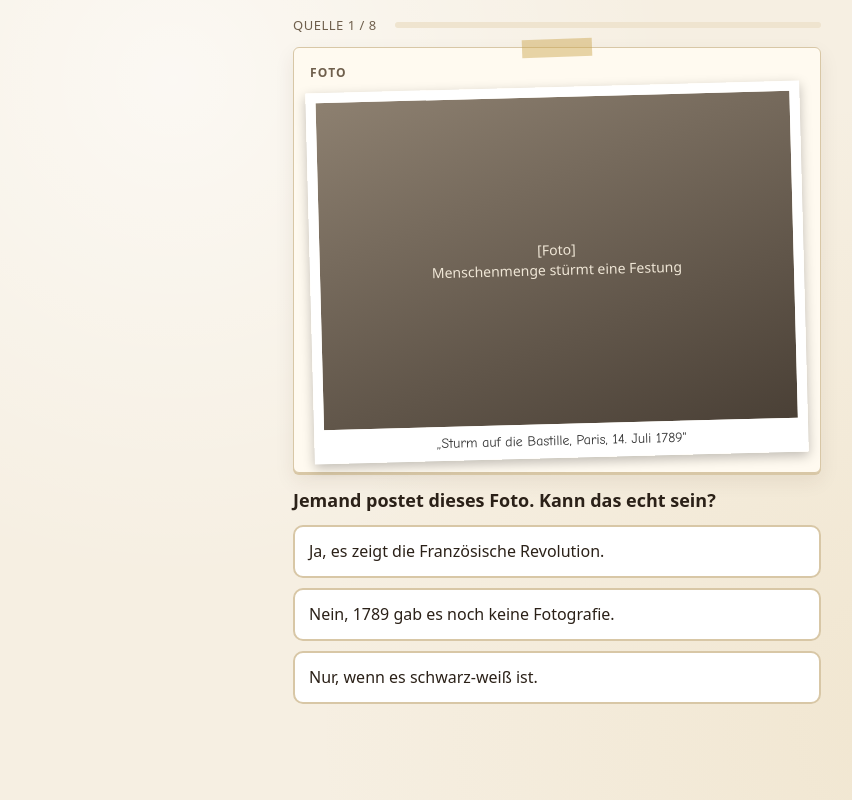
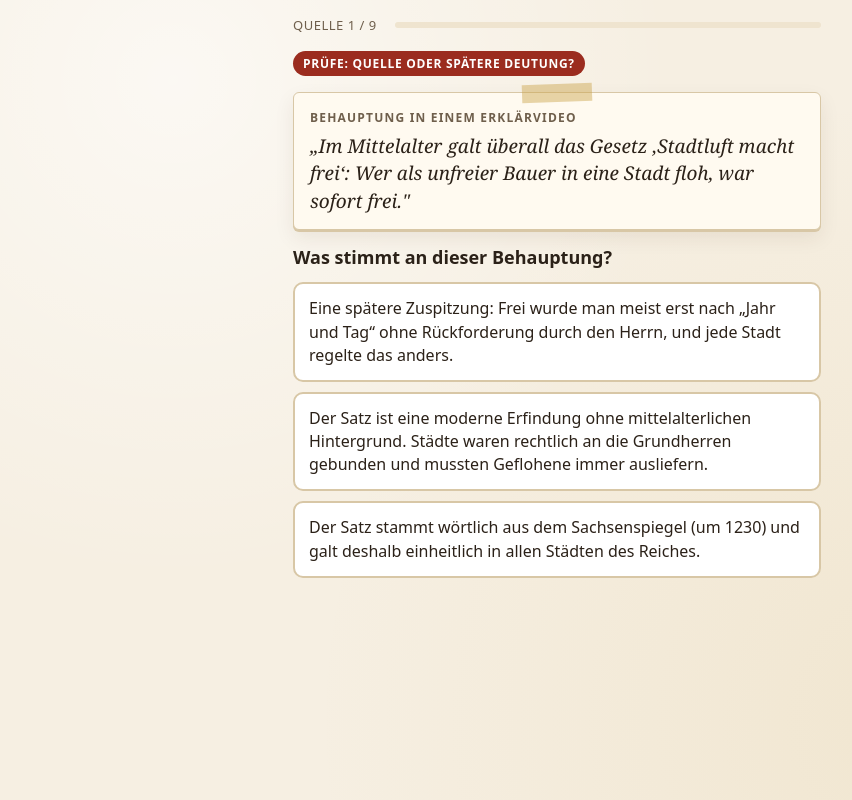
Before and after one commit to NB-GSN/tdot, a plain HTML site: page quellencheck/index.html in a window 1280 px wide. Both pictures are taken after a click on the button "Los geht's". Shown: the whole page, without its empty margins (83-935 px from the left). Drawn offline with Linux system fonts and the light colour scheme.

Commit message:
Quellencheck anspruchsvoller: Faktencheck-Fragen, Mittelalter und Kaiserreich
Co-Authored-By: Claude Opus 5.5 <noreply@anthropic.com>
Claude-Session: https://claude.ai/code/session_01XerayueihPq6wobW56Heaw

```diff
--- a/quellencheck/index.html
+++ b/quellencheck/index.html
@@ -60,6 +60,7 @@ button{font:inherit;cursor:pointer}
 .tile ul{margin:6px 0 0;padding-left:18px}
 .small{font-family:system-ui,sans-serif;font-size:13px;color:var(--muted)}
 .intro li{margin-bottom:6px}
+.tag{display:inline-block;font-family:system-ui,sans-serif;font-size:12px;font-weight:700;letter-spacing:.06em;text-transform:uppercase;color:#fff;background:var(--accent);border-radius:20px;padding:4px 10px;margin:4px 0 6px}
 </style>
 </head>
 <body>
@@ -73,9 +74,9 @@ button{font:inherit;cursor:pointer}
     <div class="doc intro">
       <div class="kind">Dein Auftrag</div>
       <ul style="margin:0;padding-left:20px">
-        <li>8 Quellen, je eine Frage</li>
-        <li>Dauert ungefähr 4 Minuten</li>
-        <li>Nach jeder Antwort erfährst du, was dahintersteckt und was du davon in der Oberstufe lernst.</li>
+        <li>9 Quellen und Behauptungen, je eine Frage</li>
+        <li>Dauert ungefähr 6 Minuten</li>
+        <li>Prüfe wie in der Oberstufe: Wer spricht? Wann? Mit welcher Absicht? Und was fehlt?</li>
       </ul>
     </div>
     <button class="btn" id="go">Los geht's</button>
@@ -84,7 +85,7 @@ button{font:inherit;cursor:pointer}
 
   <!-- Quiz -->
   <section id="quiz" class="hide">
-    <header class="top"><span id="count">Quelle 1 / 8</span><div class="bar"><i id="prog"></i></div></header>
+    <header class="top"><span id="count">Quelle 1 / 9</span><div class="bar"><i id="prog"></i></div></header>
     <div id="card"></div>
   </section>
 
@@ -102,6 +103,7 @@ button{font:inherit;cursor:pointer}
         Wie kämpfen Menschen um Mitsprache und Freiheit?
         <ul>
           <li>Demokratie im antiken Athen</li>
+          <li>Die Stadt im Spätmittelalter</li>
           <li>Unabhängigkeit der USA und Kampf gegen die Sklaverei</li>
           <li>Französische Revolution und Revolution 1848/49</li>
           <li>China und Russland im 20. Jahrhundert</li>
@@ -111,7 +113,8 @@ button{font:inherit;cursor:pointer}
         <h3>Qualifikationsphase (Q1 und Q2)</h3>
         Wie ist unsere Gegenwart entstanden?
         <ul>
-          <li>Moderne und Erster Weltkrieg</li>
+          <li>Das Deutsche Kaiserreich und die Moderne</li>
+          <li>Erster Weltkrieg und Weimarer Republik</li>
           <li>Nationalsozialismus und Zweiter Weltkrieg</li>
           <li>Kalter Krieg und geteiltes Deutschland</li>
           <li>Friedliche Revolution 1989 und die Welt danach</li>
@@ -127,7 +130,7 @@ button{font:inherit;cursor:pointer}
       </div>
       <div class="tile">
         <h3>Was du mitnimmst</h3>
-        Fake News und Propaganda durchschauen, gut argumentieren, Texte kritisch lesen, eine Facharbeit schreiben. Das brauchst du in Jura, Journalismus, Politik, Lehramt und überall, wo man mit Informationen arbeitet.
+        Fake News und Propaganda durchschauen, Quellen kritisch lesen und vergleichen, begründet urteilen und überzeugend argumentieren. Das brauchst du in Jura, Journalismus, Politik, Lehramt und überall, wo man mit Informationen arbeitet.
       </div>
     </div>
     <p style="font-family:system-ui,sans-serif"><b>Fragen?</b> Sprich uns hier im Raum an und schau dir die echten Objekte auf dem Tisch an!</p>
@@ -139,81 +142,144 @@ button{font:inherit;cursor:pointer}
 <script>
 const Q = [
   {
-    src: `<div class="kind">Foto</div>
-      <div class="photo">[Foto]<br>Menschenmenge stürmt eine Festung<span>„Sturm auf die Bastille, Paris, 14. Juli 1789"</span></div>`,
-    q: "Jemand postet dieses Foto. Kann das echt sein?",
-    a: ["Ja, es zeigt die Französische Revolution.", "Nein, 1789 gab es noch keine Fotografie.", "Nur, wenn es schwarz-weiß ist."],
-    r: 1,
-    fb: "Das älteste erhaltene Foto stammt von etwa 1826/27. Vom Sturm auf die Bastille gibt es nur Gemälde und Zeichnungen. Ein „Foto“ davon ist also nachgestellt, aus einem Film oder von einer KI erzeugt.",
-    skill: "Die Französische Revolution ist Thema in der <b>EF</b>. Dabei lernst du, Bilder als Quellen zu prüfen."
+    tag: "Quelle oder spätere Deutung?",
+    src: `<div class="kind">Behauptung in einem Erklärvideo</div>
+      <blockquote>„Im Mittelalter galt überall das Gesetz ‚Stadtluft macht frei‘: Wer als unfreier Bauer in eine Stadt floh, war sofort frei."</blockquote>`,
+    q: "Was stimmt an dieser Behauptung?",
+    a: [
+      "Eine spätere Zuspitzung: Frei wurde man meist erst nach „Jahr und Tag“ ohne Rückforderung durch den Herrn, und jede Stadt regelte das anders.",
+      "Der Satz ist eine moderne Erfindung ohne mittelalterlichen Hintergrund. Städte waren rechtlich an die Grundherren gebunden und mussten Geflohene immer ausliefern.",
+      "Der Satz stammt wörtlich aus dem Sachsenspiegel (um 1230) und galt deshalb einheitlich in allen Städten des Reiches."
+    ],
+    r: 0,
+    fb: "Die griffige Formel „Stadtluft macht frei“ stammt von Rechtshistorikern des 19. Jahrhunderts. Sie fasst ein Prinzip zusammen, das in vielen Stadtrechten vorkam, aber mit Bedingungen: Meist musste man „Jahr und Tag“ in der Stadt leben, ohne dass der Herr Ansprüche erhob. Eine Darstellung kann also wie eine Quelle klingen.",
+    skill: "Die <b>Stadt im Spätmittelalter</b> ist Thema in der <b>EF</b>."
   },
   {
-    src: `<div class="kind">Zitat aus dem Internet</div>
-      <blockquote>„Die Definition von Wahnsinn ist, immer wieder das Gleiche zu tun und andere Ergebnisse zu erwarten."</blockquote>
-      <div class="who">angeblich: Albert Einstein</div>`,
-    q: "Hat Einstein das wirklich gesagt?",
-    a: ["Ja, das ist sein berühmtestes Zitat.", "Es gibt keinen Beleg dafür, dass Einstein das gesagt hat.", "Ja, es steht ja überall im Internet."],
+    tag: "Gegenquelle",
+    src: `<div class="kind">Erklärung der Menschen- und Bürgerrechte, Paris, 26. August 1789, Artikel 1</div>
+      <blockquote>„Die Menschen werden frei und gleich an Rechten geboren und bleiben es."</blockquote>`,
+    q: "Mit welcher Quelle kannst du am besten zeigen, wo dieser Anspruch an Grenzen stieß?",
+    a: [
+      "Mit dem Bericht eines Pariser Augenzeugen vom Sturm auf die Bastille (Juli 1789)",
+      "Mit der „Erklärung der Rechte der Frau und Bürgerin“ von Olympe de Gouges (1791)",
+      "Mit der Verfassung von 1791, die die Erklärung als Präambel übernahm",
+      "Mit Edmund Burkes „Betrachtungen über die Französische Revolution“ (1790), einer konservativen Kritik"
+    ],
     r: 1,
-    fb: "Forscher haben in Einsteins Schriften nichts Entsprechendes gefunden. Der Satz taucht erst Jahrzehnte nach seinem Tod (1955) auf. Ein berühmter Name macht ein Zitat glaubwürdiger, deshalb werden solche Sätze gern großen Namen „untergeschoben“.",
-    skill: "<b>Oberstufen-Werkzeug:</b> Du fragst immer nach der Herkunft einer Quelle. Das hilft dir auch gegen Fake News."
+    fb: "Olympe de Gouges schrieb die Erklärung 1791 bewusst um und machte so sichtbar, dass Frauen ausgeschlossen blieben. Auch viele Männer durften nicht wählen: Die Verfassung von 1791 kannte ein Zensuswahlrecht, das „Passivbürger“ ohne genug Steuerleistung ausschloss. Eine Gegenquelle zeigt, was eine Quelle verschweigt.",
+    skill: "Die <b>Französische Revolution</b> ist Thema in der <b>EF</b> (Politische Partizipation und Freiheitsstreben)."
   },
   {
-    src: `<div class="kind">Drei Dinge über den Ersten Weltkrieg</div>
-      <p style="margin:0;font-family:system-ui,sans-serif;font-size:16px">A) Tagebuch eines Soldaten, geschrieben 1916 an der Front<br>B) Schulbuchkapitel aus dem Jahr 2020<br>C) Kinofilm über den Krieg aus dem Jahr 2022</p>`,
-    q: "Was davon ist eine historische Quelle?",
-    a: ["Nur A, das Tagebuch", "A und B", "Alle drei"],
-    r: 0,
-    fb: "Eine <b>Quelle</b> stammt aus der Zeit selbst, wie das Tagebuch von 1916. Schulbuch und Film sind <b>Darstellungen</b>: Menschen von heute erzählen über die Vergangenheit, und jede Darstellung ist eine Deutung.",
-    skill: "In der Oberstufe vergleichst du Quellen und Darstellungen und prüfst, wie Geschichte erzählt wird."
+    tag: "Anspruch und Wirklichkeit",
+    src: `<div class="kind">Unabhängigkeitserklärung der USA, 4. Juli 1776</div>
+      <blockquote>„Wir halten diese Wahrheiten für selbstverständlich: dass alle Menschen gleich geschaffen sind …"</blockquote>
+      <div class="who">Hauptautor: Thomas Jefferson, Plantagenbesitzer in Virginia, der zeitlebens Sklaven besaß</div>`,
+    q: "Wie lässt sich dieser Widerspruch historisch am besten deuten?",
+    a: [
+      "Die Erklärung beendete die Sklaverei 1776 in allen Kolonien, die Südstaaten führten sie aber nach dem Krieg wieder ein.",
+      "Der Satz war ein Ideal, das seine Verfasser nicht einlösten. Gerade darauf konnten sich Gegner der Sklaverei später berufen.",
+      "Der Satz wurde erst nach dem Bürgerkrieg nachträglich in die Erklärung eingefügt.",
+      "Der Satz meinte nur die Gleichheit der Kolonisten mit den Briten. Um Sklaverei ging es in der Debatte von 1776 überhaupt nicht."
+    ],
+    r: 1,
+    fb: "Die Sklaverei bestand bis 1865 weiter. Abolitionisten wie Frederick Douglass hielten der Nation ihre eigene Erklärung vor („What to the Slave is the Fourth of July?“, 1852). Ideale wirken oft gerade durch den Abstand zur Wirklichkeit.",
+    skill: "Entstehung der USA und <b>Abolitionismus</b> sind Thema in der <b>EF</b>."
   },
   {
-    src: `<div class="kind">Rede, Athen, 431 v. Chr.</div>
-      <blockquote>„Der Name unserer Verfassung ist Demokratie, weil der Staat nicht auf wenige, sondern auf die Mehrheit ausgerichtet ist."</blockquote>
-      <div class="who">Perikles, überliefert vom Geschichtsschreiber Thukydides</div>`,
-    q: "Wer durfte in Athen in der Volksversammlung abstimmen?",
-    a: ["Alle Menschen, die in Athen lebten", "Nur erwachsene männliche Bürger Athens", "Männer und Frauen ab 18"],
+    tag: "Entstehungskontext und Intention",
+    src: `<div class="kind">Gemälde</div>
+      <p style="margin:0 0 6px"><b>Anton von Werner: „Die Proklamierung des Deutschen Kaiserreiches (18. Januar 1871)“</b>, Fassung von 1885</p>
+      <div class="who">Werner war 1871 als Augenzeuge im Spiegelsaal von Versailles. Die Fassung von 1885 war ein Geschenk des Kaiserhauses zu Bismarcks 70. Geburtstag. Sie zeigt Bismarck in der Bildmitte in strahlend weißer Uniform; am 18. Januar 1871 trug er eine dunkle.</div>`,
+    q: "Wofür ist dieses Bild vor allem eine aussagekräftige Quelle?",
+    a: [
+      "Für den genauen Ablauf am 18. Januar 1871, denn der Maler war Augenzeuge.",
+      "Für das Bild, das man sich 1885 von der Reichsgründung machen sollte: eine Gründung „von oben“ mit Bismarck als Helden.",
+      "Für die Sicht des Malers selbst, denn Künstler malten im Kaiserreich frei nach eigener politischer Überzeugung.",
+      "Für die Machtverhältnisse von 1871, denn das Bild zeigt genau, wer damals neben dem Kaiser die Entscheidungen traf."
+    ],
     r: 1,
-    fb: "Frauen, Sklaven und Zugezogene durften nicht mitbestimmen. Die „Mehrheit“ war also nur ein kleiner Teil der Bevölkerung. Übrigens hat Thukydides die Rede nachträglich aufgeschrieben. Ob Perikles genau so gesprochen hat, wissen wir nicht.",
-    skill: "Die attische Demokratie ist Thema in der <b>EF</b>. Du vergleichst dabei Anspruch und Wirklichkeit."
+    fb: "Augenzeugenschaft macht ein Bild nicht automatisch genau. Die Fassung von 1885 ist ein Auftragswerk: Sie rückt Bismarck in den Mittelpunkt und zeigt fast nur Fürsten und Offiziere, kein Parlament und kein Volk. Sie verrät mehr über die Erinnerungspolitik 1885 als über den Tag selbst.",
+    skill: "Das <b>Kaiserreich</b> ist Thema in der <b>Q-Phase</b>."
   },
   {
-    src: `<div class="kind">Unabhängigkeitserklärung der USA, 1776</div>
-      <blockquote>„Wir halten diese Wahrheiten für selbstverständlich: dass alle Menschen gleich geschaffen sind …"</blockquote>
-      <div class="who">Hauptautor: Thomas Jefferson</div>`,
-    q: "Was fällt auf, wenn man weiß, dass Jefferson Sklaven besaß?",
-    a: ["Nichts, „alle Menschen“ schloss Sklaven mit ein.", "Es gibt einen Widerspruch zwischen dem Ideal und der Wirklichkeit.", "Jefferson hat den Satz nicht ernst gemeint, also ist er unwichtig."],
+    tag: "Quelle oder Darstellung?",
+    src: `<div class="kind">Roman</div>
+      <p style="margin:0 0 6px"><b>Erich Maria Remarque: „Im Westen nichts Neues“</b>, erschienen 1928/29</p>
+      <div class="who">Remarque war ab 1917 selbst Soldat an der Westfront und wurde verwundet. Der Roman wurde ein Weltbestseller und war heftig umstritten; die Nationalsozialisten verbrannten ihn 1933.</div>`,
+    q: "Wie ordnest du den Roman ein?",
+    a: [
+      "Als Primärquelle, die den Frontalltag 1914–1918 authentisch dokumentiert, weil der Autor dabei war.",
+      "Als literarische Darstellung mit zehn Jahren Abstand und zugleich als Quelle für den Streit um den Krieg in der Weimarer Republik.",
+      "Als Sekundärliteratur, weil Remarque seine Erlebnisse erst zehn Jahre später verarbeitet hat und Historiker Romane grundsätzlich nicht verwenden.",
+      "Als Quelle für den Frontalltag, aber nur, wenn man die Handlung mit Feldpostbriefen abgleicht; für die Zeit nach 1918 sagt der Roman nichts aus."
+    ],
     r: 1,
-    fb: "Die Sklaverei bestand in den USA noch fast 90 Jahre weiter und wurde erst 1865 abgeschafft. Gegner der Sklaverei haben sich später genau auf diesen Satz berufen. Ein Ideal kann also auch dann etwas bewirken, wenn seine Verfasser es selbst nicht einlösen.",
-    skill: "Die Entstehung der USA und der Kampf gegen die Sklaverei sind Thema in der <b>EF</b>."
+    fb: "Ob etwas Quelle oder Darstellung ist, hängt von deiner Frage ab. Für den Kriegsalltag 1916 ist der Roman eine nachträgliche, literarisch geformte Darstellung. Für die Frage, wie Deutsche Ende der 1920er über den Krieg stritten, ist er eine erstklassige Quelle.",
+    skill: "Erster Weltkrieg und Weimarer Republik sind Thema in der <b>Q-Phase</b>."
   },
   {
-    src: `<div class="kind">Plakat, Deutschland 1938</div>
-      <div class="poster"><b>EIN VOLK<br>EIN REICH<br>EIN FÜHRER</b><small>NS-Propagandaparole zum „Anschluss“ Österreichs</small></div>`,
-    q: "Wozu diente so ein Plakat?",
-    a: ["Es sollte neutral informieren.", "Es sollte Gefühle wecken und Zustimmung zum NS-Staat erzeugen.", "Es war ein Kunstwerk ohne politischen Zweck."],
+    tag: "Intention",
+    src: `<div class="kind">Aussage vor dem Untersuchungsausschuss der Nationalversammlung, 18. November 1919</div>
+      <blockquote>„Ein englischer General sagte mit Recht: ‚Die deutsche Armee ist von hinten erdolcht worden.‘"</blockquote>
+      <div class="who">Paul von Hindenburg, im Krieg Chef der Obersten Heeresleitung (OHL)</div>`,
+    q: "Was ist für die Beurteilung dieser Aussage entscheidend?",
+    a: [
+      "Hindenburg sagte als Zeuge vor einem parlamentarischen Ausschuss aus; das macht seine Deutung der Niederlage besonders belastbar.",
+      "Die OHL hatte selbst Ende September 1918 den Waffenstillstand verlangt. Die Aussage schiebt die Schuld an der Niederlage der Heimat zu.",
+      "Die Aussage ist vor allem deshalb wichtig, weil sie zeigt, dass die Novemberrevolution die Kampfkraft der Front tatsächlich gebrochen hatte.",
+      "Die Aussage beruft sich auf einen Briten, also auf die Sicht des Gegners. Sie ist deshalb besonders objektiv."
+    ],
     r: 1,
-    fb: "Propaganda will nicht informieren, sondern überzeugen. Kurze Parolen, Wiederholung und ein Wir-Gefühl sollten die Menschen hinter Hitler vereinen. Wer nicht dazugehören sollte, wurde ausgegrenzt und verfolgt.",
-    skill: "Nationalsozialismus und Zweiter Weltkrieg sind Thema in der <b>Q-Phase</b>. Du lernst, wie Propaganda funktioniert, damals wie heute."
+    fb: "Aus dieser Aussage wurde die „Dolchstoßlegende“, die die Weimarer Republik schwer belastete. Wer spricht, wann und mit welchem Interesse? Hindenburg hatte die militärische Niederlage mitzuverantworten und gab sie hier als Verrat der Heimat aus. Ein offizieller Rahmen macht eine Aussage nicht neutral.",
+    skill: "Das <b>Ende der Weimarer Republik</b> ist Thema in der <b>Q-Phase</b>."
   },
   {
-    src: `<div class="kind">Pressekonferenz, Ost-Berlin, 15. Juni 1961</div>
-      <blockquote>„Niemand hat die Absicht, eine Mauer zu errichten!"</blockquote>
-      <div class="who">Walter Ulbricht, Staats- und Parteichef der DDR</div>`,
-    q: "Zwei Monate später, am 13. August 1961, begann der Mauerbau. Was lernen wir daraus?",
-    a: ["Ulbricht wusste von nichts.", "Aussagen von Politikern muss man mit anderen Quellen und Fakten vergleichen.", "Die Quelle ist falsch und deshalb wertlos."],
-    r: 1,
-    fb: "Auch eine „falsche“ Aussage ist eine wertvolle Quelle: Sie zeigt, was die DDR-Führung die Öffentlichkeit glauben lassen wollte. Ob Ulbricht damals schon fest plante, ist umstritten. Genau darüber diskutieren Historiker.",
-    skill: "Das geteilte Deutschland ist Thema in der <b>Q-Phase</b>."
+    tag: "Quellenauswahl",
+    src: `<div class="kind">Forschungsfrage</div>
+      <blockquote>Wie dachte die deutsche Bevölkerung im September 1939 wirklich über den Beginn des Zweiten Weltkriegs?</blockquote>`,
+    q: "Welche Quellen helfen dir am meisten weiter?",
+    a: [
+      "Wochenschauen und Zeitungen vom September 1939, weil sie täglich und flächendeckend berichteten",
+      "Hitlers Reichstagsrede vom 1. September 1939 und die Reaktion der Abgeordneten im Protokoll",
+      "Geheime Stimmungsberichte des SD und Berichte der Exil-SPD, miteinander verglichen",
+      "Interviews mit Zeitzeugen aus den 2010er-Jahren, weil sie ohne Zensur erzählen konnten"
+    ],
+    r: 2,
+    fb: "Wochenschauen und Reden waren inszenierte Propaganda. Die SD-Berichte waren für die NS-Führung gedacht und durften deshalb Missstimmung melden. Die Exil-SPD hoffte auf Widerstand und berichtete mit dieser Brille. Erst der Vergleich beider zeigt: 1939 herrschte eher gedrückte Stimmung, keine Kriegsbegeisterung wie 1914. Zeitzeugen erinnern sich nach 75 Jahren oft anders.",
+    skill: "<b>Nationalsozialismus und Zweiter Weltkrieg</b> sind Thema in der <b>Q-Phase</b>."
   },
   {
+    tag: "Perspektive und Kontext",
+    src: `<div class="kind">Internationale Pressekonferenz, Ost-Berlin, 15. Juni 1961</div>
+      <blockquote>„Niemand hat die Absicht, eine Mauer zu errichten!"</blockquote>
+      <div class="who">Walter Ulbricht, Staats- und Parteichef der DDR. Gefragt hatte eine Journalistin, ob eine Staatsgrenze am Brandenburger Tor errichtet werde. Das Wort „Mauer“ hatte sie nicht benutzt.</div>`,
+    q: "Zwei Monate später begann der Mauerbau. Wie nutzt du diese Quelle am sinnvollsten?",
+    a: [
+      "Als Beweis, dass der Mauerbau ein spontaner Entschluss nach dem 15. Juni war.",
+      "Als Quelle für das öffentliche Auftreten der DDR-Führung. Was tatsächlich geplant war, prüfst du mit internen Akten.",
+      "Als Beleg, dass Ulbricht selbst gegen eine Mauer war und vom Politbüro überstimmt wurde.",
+      "Als Beweis für eine gezielte Täuschung des Westens, da der Bau zu diesem Zeitpunkt nachweislich bis ins Detail geplant war."
+    ],
+    r: 1,
+    fb: "Auffällig ist, dass Ulbricht das Wort „Mauer“ von sich aus ins Spiel brachte. Wie weit die Planung im Juni schon war, ist in der Forschung umstritten. Öffentliche Aussagen zeigen, was die Öffentlichkeit glauben sollte. Was geplant war, zeigen eher interne Dokumente.",
+    skill: "Das <b>geteilte Deutschland</b> ist Thema in der <b>Q-Phase</b>."
+  },
+  {
+    tag: "Anlass oder Ursache?",
     src: `<div class="kind">Live-Pressekonferenz, Ost-Berlin, 9. November 1989</div>
       <blockquote>„Das tritt nach meiner Kenntnis … ist das sofort, unverzüglich."</blockquote>
-      <div class="who">Günter Schabowski (SED) auf die Frage, ab wann die neue Reiseregelung gilt</div>`,
-    q: "Was passierte noch in derselben Nacht?",
-    a: ["Nichts, die Regelung galt erst später.", "Tausende zogen zu den Grenzübergängen, und die Mauer wurde geöffnet.", "Die DDR schloss alle Grenzen."],
+      <div class="who">Günter Schabowski (SED) auf die Frage, ab wann die neue Reiseregelung gilt. Noch in der Nacht öffneten sich die Grenzübergänge.</div>`,
+    q: "Welche Deutung hält einer historischen Prüfung am besten stand?",
+    a: [
+      "Der Mauerfall war ein Versehen: Ohne Schabowskis Versprecher gäbe es die DDR vielleicht noch heute.",
+      "Der Versprecher bestimmte nur den Zeitpunkt. Ursachen: Massenflucht über Ungarn, Montagsdemos, Wirtschaftskrise, Gorbatschows Kurs.",
+      "Schabowski handelte bewusst gegen den Willen des Politbüros, um die Grenze zu öffnen und den Machtkampf in der SED für sich zu entscheiden.",
+      "Die Öffnung war mit Bonn abgesprochen; die Pressekonferenz sollte sie nur noch offiziell bekannt geben."
+    ],
     r: 1,
-    fb: "Eigentlich sollte die Regelung erst am nächsten Tag gelten. Doch die Menschen hatten im Fernsehen „sofort“ gehört. Der Druck an der Bornholmer Straße wurde so groß, dass die Grenze geöffnet wurde. Ein Versprecher, aber vor allem der Mut vieler Menschen in der Friedlichen Revolution.",
-    skill: "Die Friedliche Revolution 1989 ist Thema in der <b>Q-Phase</b>. Du fragst dabei: Zufall oder Ergebnis einer langen Entwicklung?"
+    fb: "Historiker unterscheiden zwischen <b>Anlass</b> und <b>Ursache</b>. Schabowskis Zettel war der Anlass für diese eine Nacht. Ohne den Druck der Friedlichen Revolution und die Krise des Ostblocks hätte er nichts ausgelöst.",
+    skill: "Die <b>Friedliche Revolution 1989</b> ist Thema in der <b>Q-Phase</b>."
   }
 ];
 
@@ -230,6 +296,7 @@ function render(){
   $("count").textContent = `Quelle ${i+1} / ${Q.length}`;
   $("prog").style.width = (i / Q.length * 100) + "%";
   $("card").innerHTML = `
+    <div class="tag">Prüfe: ${d.tag}</div>
     <div class="doc">${d.src}</div>
     <div class="q">${d.q}</div>
     <div class="answers">${d.order.map(k=>`<button class="ans" data-k="${k}">${d.a[k]}</button>`).join("")}</div>
@@ -263,8 +330,8 @@ function answer(k){
 function finish(){
   $("score").textContent = `${points} / ${Q.length}`;
   let b, t;
-  if (points >= 7){ b = "🏅 Quellen-Profi"; t = "Du lässt dir nichts vormachen. Damit bringst du die besten Voraussetzungen für Geschichte in der Oberstufe mit, vielleicht sogar für den Leistungskurs?"; }
-  else if (points >= 4){ b = "🔍 Spürnase"; t = "Ein guter Riecher! In der Oberstufe lernst du die Werkzeuge, um jede Quelle sicher zu knacken."; }
+  if (points >= 8){ b = "🏅 Quellen-Profi"; t = "Du lässt dir nichts vormachen. Damit bringst du die besten Voraussetzungen für Geschichte in der Oberstufe mit, vielleicht sogar für den Leistungskurs?"; }
+  else if (points >= 5){ b = "🔍 Spürnase"; t = "Ein guter Riecher! In der Oberstufe lernst du die Werkzeuge, um jede Quelle sicher zu knacken."; }
   else { b = "🧭 Entdecker/in"; t = "Genau dafür gibt es Geschichte in der Oberstufe: Hier lernst du, Quellen und Fake News zu durchschauen."; }
   $("badge").textContent = b; $("badgeText").textContent = t;
   show("end");
```
Also changed, not shown: 1 other file.
